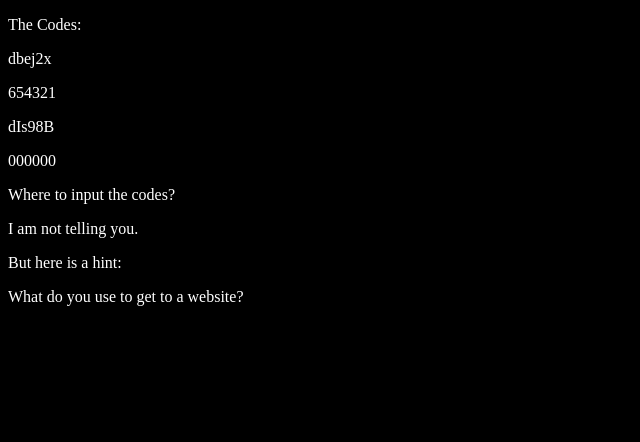
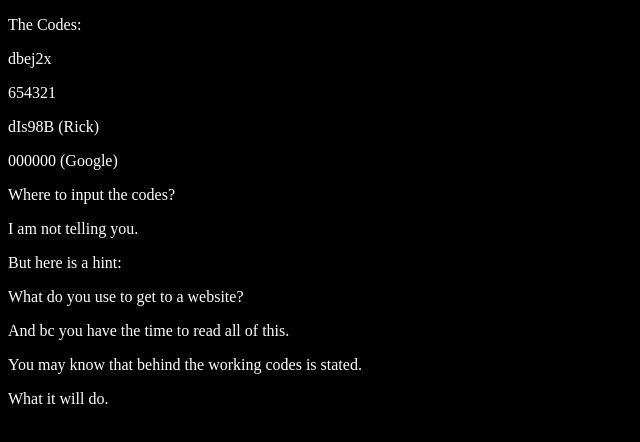
Before and after one commit to SecretPasscodes/SecretPasscodes.github.io, a plain HTML site: page index.html in a window 1280 px wide. Shown: the whole page, without its empty margins (0-640 px from the left). Drawn offline with Linux system fonts and the light colour scheme.

Commit message:
Enhance passcodes section with more details
Added additional context and hints for passcodes.

```diff
--- a/index.html
+++ b/index.html
@@ -10,12 +10,15 @@
     <p>The Codes:</p>
     <p>dbej2x</p>
     <p>654321</p>
-    <p>dIs98B</p>
-    <p>000000</p>
+    <p>dIs98B (Rick)</p>
+    <p>000000 (Google)</p>
     <p>Where to input the codes?</p>
     <p>I am not telling you.</p>
     <p>But here is a hint:</p>
     <p>What do you use to get to a website?</p>
+    <p>And bc you have the time to read all of this.</p>
+    <p>You may know that behind the working codes is stated.</p>
+    <p>What it will do.</p>
     <style>
         body{
             background-color: black;
```
